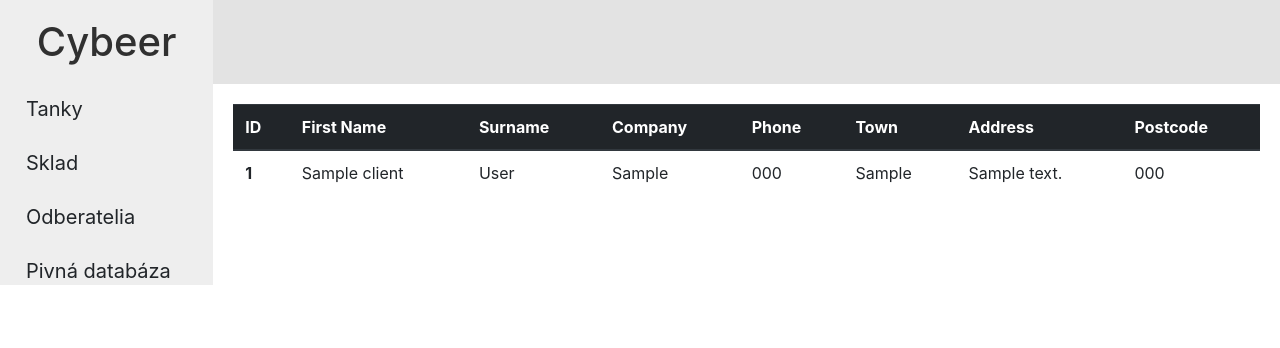
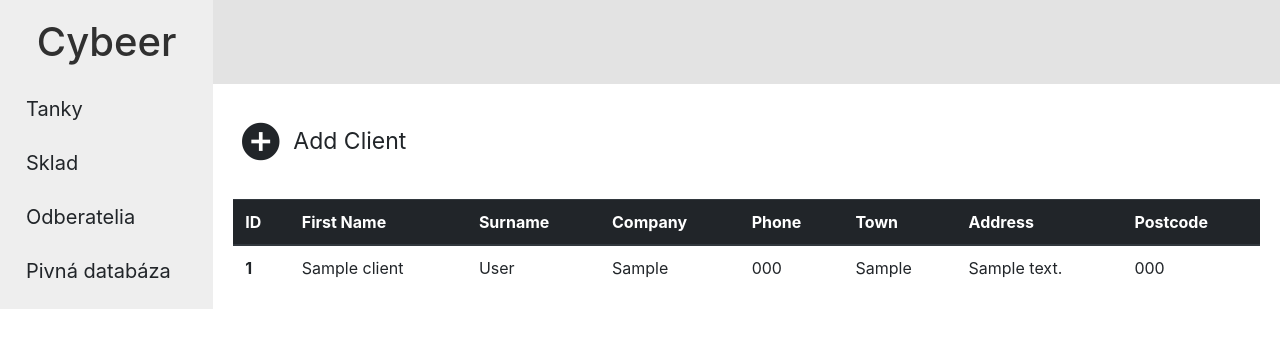
Before and after one commit to hybero/cybeer, a CodeIgniter app: page /cybeer/index.php/clients in a window 1280 px wide. Shown: the top 348 px of the page. Run offline with CodeIgniter, Linux system fonts and the light colour scheme; tables that the repository leaves empty hold one stand-in row (values such as "Sample post").

Commit message:
Add client button; routes fix;

```diff
--- a/application/config/routes.php
+++ b/application/config/routes.php
@@ -52,17 +52,17 @@ defined('BASEPATH') OR exit('No direct script access allowed');
 //$route['default_controller'] = 'welcome';
 //$route['default_controller'] = 'tanks/index';
 
-$route['tanks/(:any)'] = 'tanks/index/$1';
-$route['tanks'] = 'tanks/index';
 $route['tanks/create'] = 'tanks/create';
 $route['tanks/update'] = 'tanks/update';
 $route['tanks/delete'] = 'tanks/delete';
+$route['tanks/(:any)'] = 'tanks/index/$1';
+$route['tanks'] = 'tanks/index';
 
-$route['clients/(:any)'] = 'clients/index/$1';
-$route['clients'] = 'clients/index';
 $route['clients/create'] = 'clients/create';
 $route['clients/update'] = 'clients/update';
 $route['clients/delete'] = 'clients/delete';
+$route['clients/(:any)'] = 'clients/index/$1';
+$route['clients'] = 'clients/index';
 
 $route['default_controller'] = 'tanks/index';
 $route['404_override'] = '';
--- a/application/controllers/clients.php
+++ b/application/controllers/clients.php
@@ -19,6 +19,13 @@ class Clients extends CI_Controller {
         $this->load->view('templates/footer', $data);
     }
 
+    public function create()
+    {
+        $this->load->view('templates/header');
+        $this->load->view('clients/create');
+        $this->load->view('templates/footer');
+    }
+
     public function view($id = NULL)
     {
         $data['client_item'] = $this->clients_model->get_clients($id);
--- a/application/views/clients/index.php
+++ b/application/views/clients/index.php
@@ -1,3 +1,11 @@
+
+<a href="<?php echo site_url('clients/create'); ?>">
+    <div class="add-client-button">
+        <i class="material-icons">add_circle</i>
+        <div class="text">Add Client</div>
+        <div class="float-fix"></div>
+    </div>
+</a>
 
 <div class="clients">
     <table class="table">
--- a/application/views/templates/header.php
+++ b/application/views/templates/header.php
@@ -18,6 +18,7 @@
                 echo link_tag('assets/css/styles.css');
                 echo link_tag('assets/css/menu.css');
                 echo link_tag('assets/css/tanks.css');
+                echo link_tag('assets/css/clients.css');
                 echo link_tag('assets/css/popup.css');
             ?>
 
@@ -25,6 +26,8 @@
             <script src="https://cdnjs.cloudflare.com/ajax/libs/popper.js/1.14.3/umd/popper.min.js" integrity="sha384-ZMP7rVo3mIykV+2+9J3UJ46jBk0WLaUAdn689aCwoqbBJiSnjAK/l8WvCWPIPm49" crossorigin="anonymous"></script>
             <script src="https://stackpath.bootstrapcdn.com/bootstrap/4.1.3/js/bootstrap.min.js" integrity="sha384-ChfqqxuZUCnJSK3+MXmPNIyE6ZbWh2IMqE241rYiqJxyMiZ6OW/JmZQ5stwEULTy" crossorigin="anonymous"></script>
             <script src="<?php echo base_url('js/popup.js'); ?>" type="text/javascript"></script>
+
+            <link href="https://fonts.googleapis.com/icon?family=Material+Icons" rel="stylesheet">
 
             <title>Cybeer</title>
         </head>
--- a/assets/css/clients.css
+++ b/assets/css/clients.css
@@ -5,3 +5,30 @@
 .client {
 
 }
+
+.add-client-button {
+    margin: 10px 0px 30px;
+    cursor: pointer;
+    -webkit-border-radius: 10px;
+    -moz-border-radius: 10px;
+    border-radius: 10px;
+    display: inline-block;
+    padding: 5px;
+    background-color: none;
+}
+
+.add-client-button:hover {
+    background-color: #80808054;
+}
+
+.add-client-button i.material-icons {
+    font-size: 45px;
+    float: left;
+}
+
+.add-client-button .text {
+    font-size: 23px;
+    line-height: 45px;
+    margin: 0 10px;
+    float: left;
+}
--- a/assets/css/styles.css
+++ b/assets/css/styles.css
@@ -11,7 +11,7 @@
     float: right;
 }
 
-.fix-float {
+.float-fix {
     clear: both;
 }
 
```
Also changed, not shown: application/views/clients/create.php (added).
